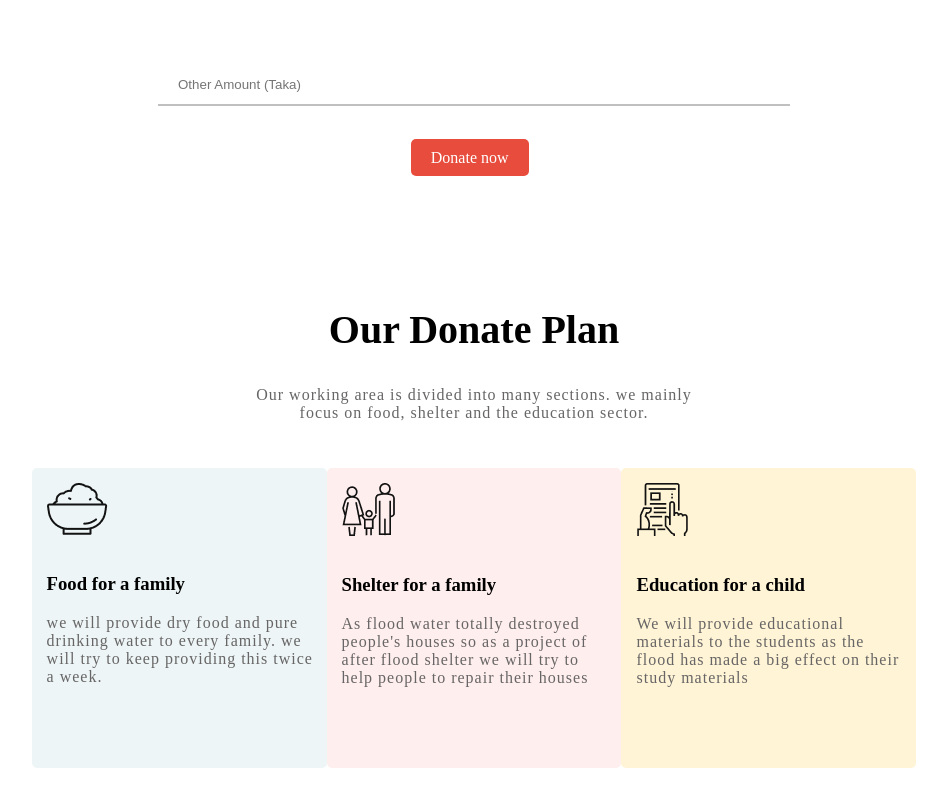
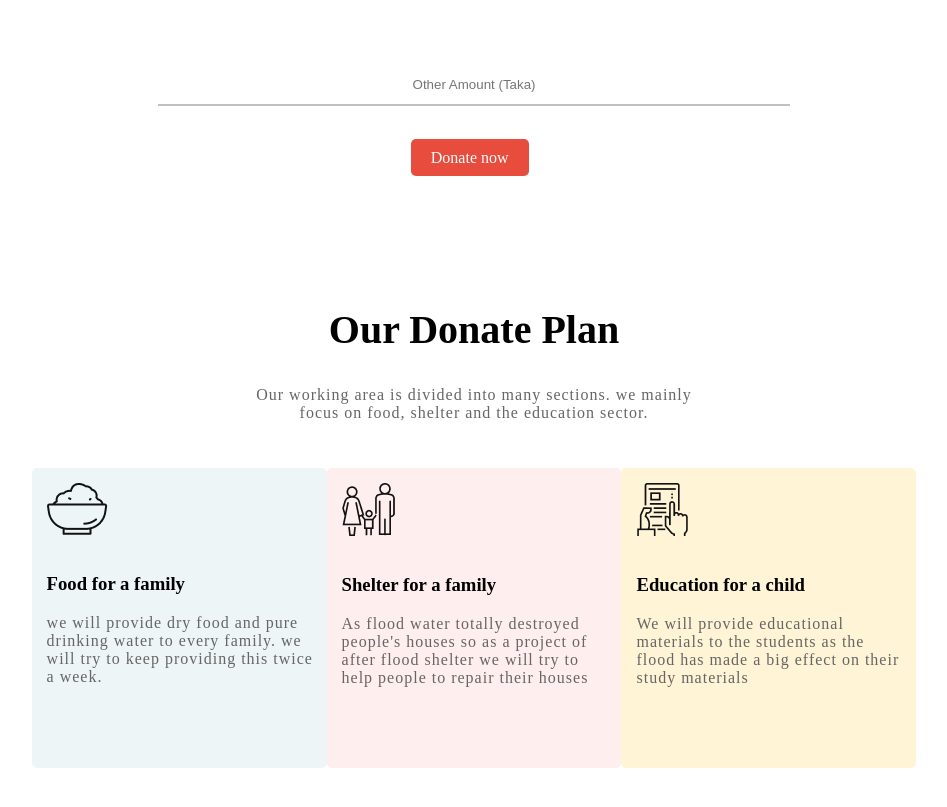
Before and after one commit to Progna-Labony-Roy/First-project, a plain HTML site: page index.html in a window 1280 px wide. Shown: the part 1095-1902 px from the top of the page, without its empty margins (166-1113 px from the left). Drawn offline with Linux system fonts and the light colour scheme.

Commit message:
1st assignment

```diff
--- a/index.html
+++ b/index.html
@@ -33,7 +33,7 @@
         </div>
         <div class="input-ammount">
             <form>
-                <input type="number" class="number-input" id="fname" placeholder="Other Amount (Taka)" name="fname">
+                <input type="text" class="input-text" id="fname" placeholder="Other Amount (Taka)" name="fname">
               </form>
         </div>
         <a href="" class="link-button">Donate now</a>
--- a/style.css
+++ b/style.css
@@ -86,13 +86,14 @@
     margin-bottom: 35px;
 }
 
-.number-input{
+.input-text{
     width: 50%;
     padding: 12px 20px;
     margin: 8px 25%;
     box-sizing: border-box;
     border: none;
     border-bottom: 2px solid silver;
+    text-align: center;
   }
 
 /* --------section two close-------- */
```
